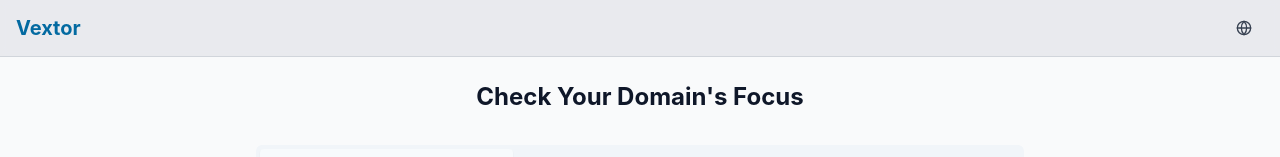
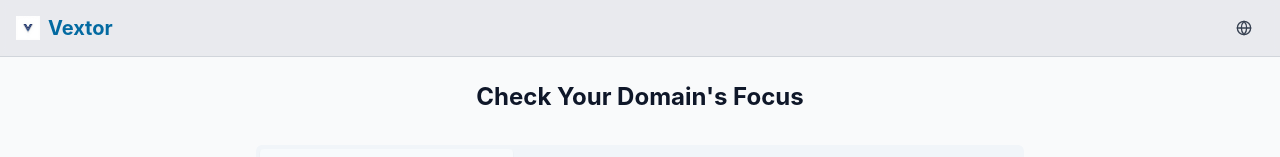
Before and after one commit to jukulii/vextor-focus-lab, a React (Vite) app: page /app in a window 1280 px wide. Shown: the top 157 px of the page. Built offline with nearby package versions, Linux system fonts and the light colour scheme; a web font is replaced by a local one.

Commit message:
Add logo to project
Add a logo to the project.

```diff
--- a/src/components/AppHeader.tsx
+++ b/src/components/AppHeader.tsx
@@ -16,9 +16,16 @@ const AppHeader = () => {
   return (
     <header className="bg-gray-200/80 backdrop-blur-sm border-b border-gray-300">
       <div className="flex items-center justify-between h-14 px-4">
-        <div className="flex items-center space-x-4">
-          <Link to="/" className="text-vextor-700 font-bold text-xl">
-            Vextor
+        <div className="flex items-center space-x-2">
+          <Link to="/" className="flex items-center space-x-2">
+            <img
+              src="/lovable-uploads/2faa5536-84c6-4860-9899-0fc0f78968ff.png"
+              alt="Vextor Logo"
+              className="h-6 w-auto"
+            />
+            <span className="text-vextor-700 font-bold text-xl">
+              Vextor
+            </span>
           </Link>
         </div>
 
--- a/src/components/Navbar.tsx
+++ b/src/components/Navbar.tsx
@@ -44,6 +44,11 @@ const Navbar = () => {
               to="/"
               className="flex items-center space-x-2"
             >
+              <img
+                src="/lovable-uploads/2faa5536-84c6-4860-9899-0fc0f78968ff.png"
+                alt="Vextor Logo"
+                className="h-8 w-auto"
+              />
               <div className="text-vextor-600 font-bold text-2xl tracking-tight">
                 Vextor
               </div>
```
Also changed, not shown: public/lovable-uploads/2faa5536-84c6-4860-9899-0fc0f78968ff.png (added).
